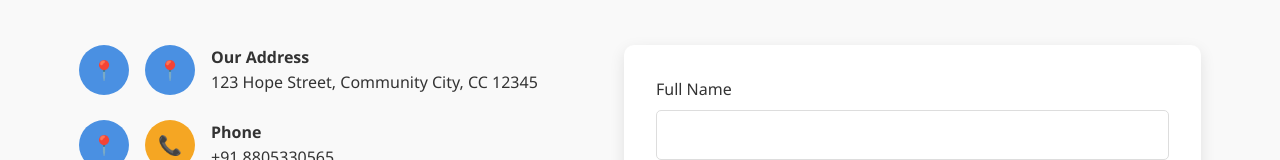
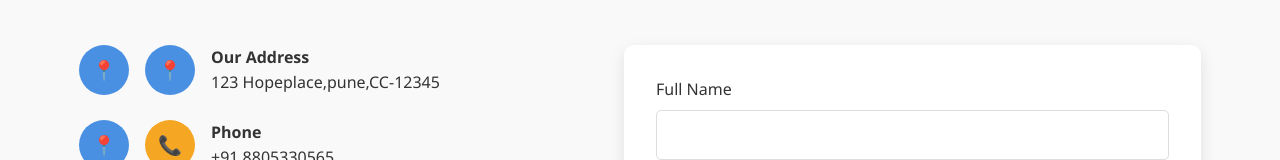
Before and after one commit to Ayan8861/Ayan.github.io, a plain HTML site: page contact.html in a window 1280 px wide. Shown: the part 267-427 px from the top of the page. Drawn offline with Linux system fonts and the light colour scheme.

Commit message:
Update contact.html

```diff
--- a/contact.html
+++ b/contact.html
@@ -43,7 +43,7 @@
                         <div style="width: 50px; height: 50px; background: var(--primary-color); color: white; border-radius: 50%; display: flex; align-items: center; justify-content: center; margin-right: 1rem; font-size: 1.2rem;">📍</div>
                         <div>
                             <h4>Our Address</h4>
-                            <p>123 Hope Street, Community City, CC 12345</p>
+                            <p>123 Hopeplace,pune,CC-12345</p>
                         </div>
                     </div>
                     <div class="contact-info-item">
```
